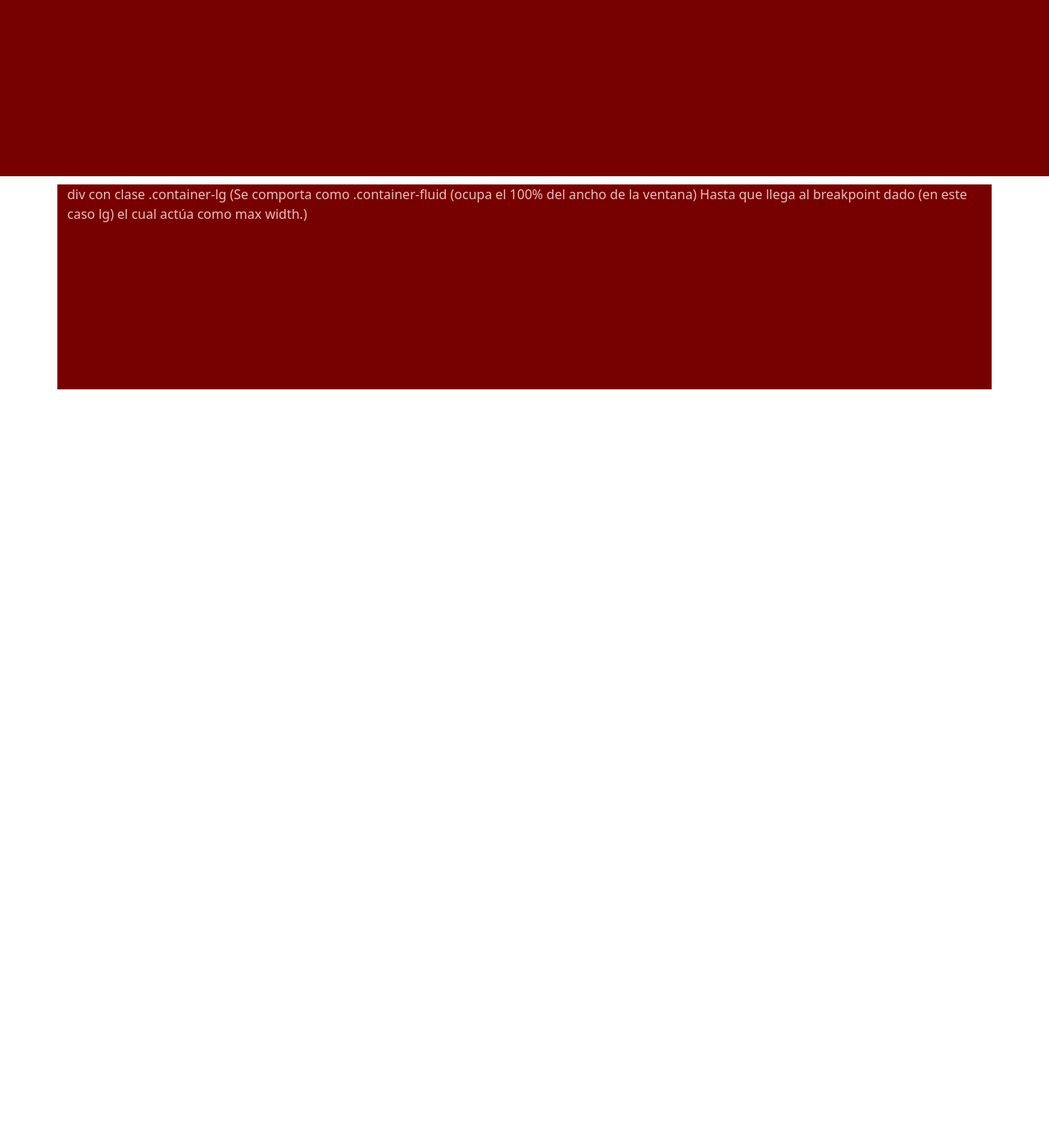
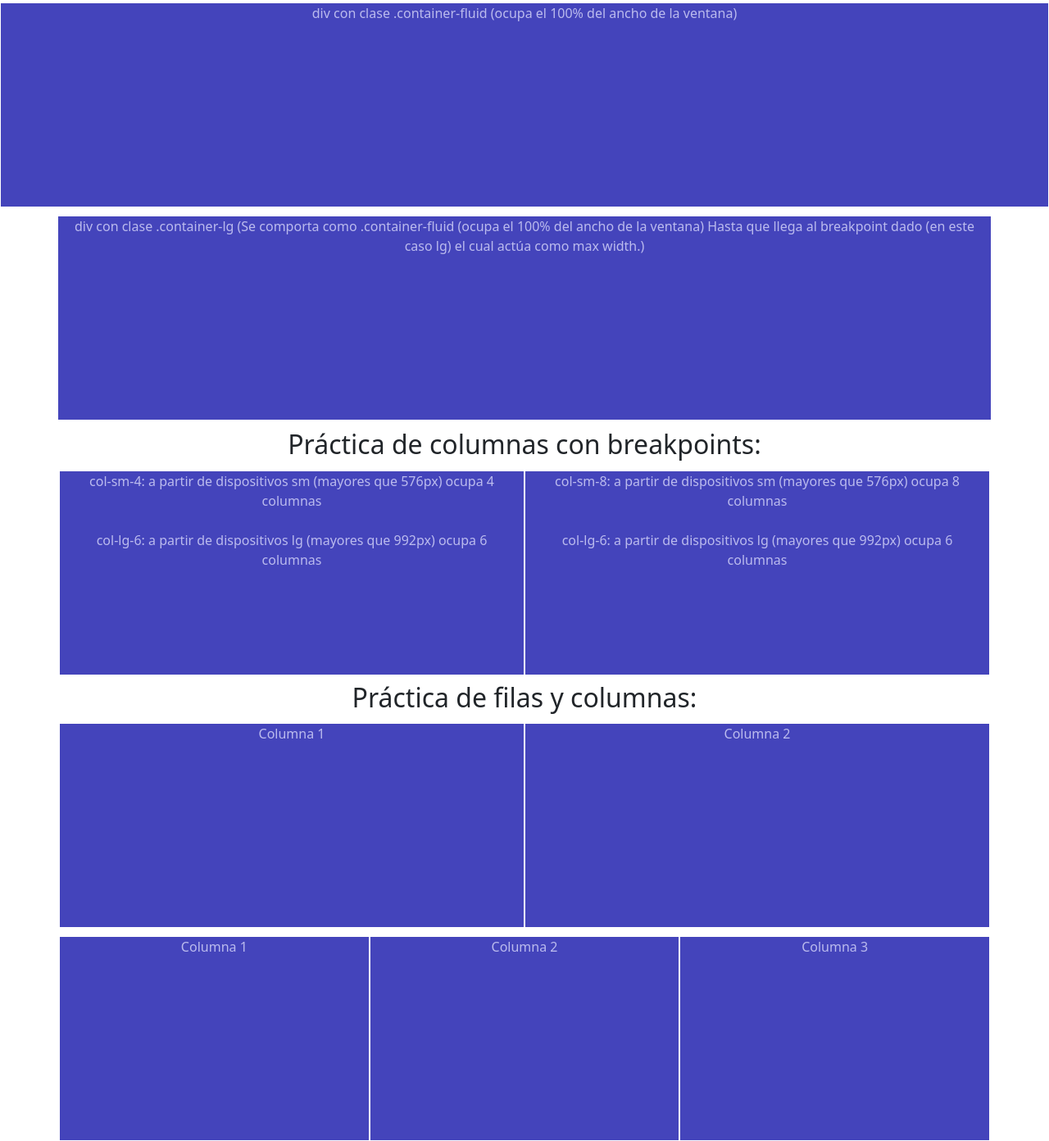
Before and after one commit to HopFr0g/notas-bootstrap, a plain HTML site: page 01_Intro a grid y container/index.html in a window 1280 px wide. Shown: the part 305-1697 px from the top of the page at 82% size. Before the commit the page ends 800 px from the top, so only its background shows below. Drawn offline with nearby package versions, Linux system fonts and the light colour scheme.

Commit message:
01 - Intro a grid y container

```diff
--- a/01_Intro a grid y container/index.html
+++ b/01_Intro a grid y container/index.html
@@ -6,11 +6,17 @@
         <title>01 - Intro a grid y container</title>
 
         <style>
+            h2 {
+                text-align: center;
+            }
+
             div {
-                background: #770000;
-                color: #EEBBBB;
+                background: #4444BB;
+                color: #BBBBEE;
                 height: 250px;
                 margin: 10px 0;
+                text-align: center;
+                border: 1px solid #FFFFFF;
             }
         </style>
 
@@ -29,50 +35,98 @@
         Cuando le damos la clase .row a un elemento HTML,
         estamos indicando que se trata de una fila de bootstrap.
 
+        BREAKPOINTS:
+        Dimensión (ancho del viewport) a partir del cual podemos cambiar el
+        estilo o la estructura de la página web. Los 6 breakpoints
+        de bootstrap son:
+            xs (extra small, < 576px)
+            sm (small, >= 576px)
+            md (medium, >= 768px)
+            lg (large, >= 992px)
+            xl (extra large, >= 1200px)
+            xxl (extra extra large, >= 1400px)
+
         COLUMNAS:
-        .col- o .col-xs- (extra small, < 576px)
-        .col-sm- (small, >= 576px)
-        .col-md- (medium, >= 768px)
-        .col-lg- (large, >= 992px)
-        .col-xl- (extra large, >= 1200px)
-        .col-xxl- (extra extra large, >= 1400px)
-        Dichas dimensiones representan los anchos del viewport.
+            .col-
+            .col-xs-
+            .col-sm-
+            .col-md-
+            .col-lg-
+            .col-xl-
+            .col-xxl-
         Luego del - final se indica un número del 1 al 12 que
         representa el número de columnas que ocupará el elemento
         al cual le aplicamos una de estas clases.
 
-        BREAKPOINTS:
-        Dimensión (ancho) a partir del cual podemos cambiar el
-        estilo o la estructura de la página web. Los 6 breakpoints
-        de bootstrap son "xs", "sm", "md", "lg", "xl" y "xxl".
-
-        CONTENEDORES:
+        CONTENEDORES FIJOS:
         Cuando le damos la clase .container a un elemento HTML,
         estamos creando un contenedor responsivo con un ANCHO
         MÁXIMO FIJO que depende del tamaño del dispositivo.
+
+        CONTENEDORES FLUIDOS:
         Cuando le damos la clase .container-fluid a un elemento HTML,
         estamos creando un contenedor responsivo que CUBRE EL 100%
         DEL ANCHO DE LA VENTANA.
+
+        CONTENEDORES FLUIDOS CON ANCHO MÁXIMO:
         Podemos crear un contenedor responsivo que cubre 100% del
         ancho de la ventana HASTA QUE llega a las dimensiones de
         un breakpoint, mediante las clases:
-        .container-sm
-        .container-md
-        .container-lg
-        .container-xl
-        .container-xxl
+            .container-sm
+            .container-md
+            .container-lg
+            .container-xl
+            .container-xxl
         ------------------------------------------------------------>
 
+        <h2>Práctica de containers:</h2>
         <div class="container">
             div con clase .container (tiene un max-width fijo, definido por bootstrap según el ancho de la ventana)
         </div>
-
         <div class="container-fluid">
             div con clase .container-fluid (ocupa el 100% del ancho de la ventana)
         </div>
-
         <div class="container-lg">
             div con clase .container-lg (Se comporta como .container-fluid (ocupa el 100% del ancho de la ventana) Hasta que llega al breakpoint dado (en este caso lg) el cual actúa como max width.)
         </div>
+
+        <h2>Práctica de columnas con breakpoints:</h2>
+        <div class="container">
+            <div class="row">
+                <div class="col-sm-4 col-lg-6">
+                    col-sm-4: a partir de dispositivos sm (mayores que 576px) ocupa 4 columnas
+                    <br><br>
+                    col-lg-6: a partir de dispositivos lg (mayores que 992px) ocupa 6 columnas
+                </div>
+                <div class="col-sm-8 col-lg-6">
+                    col-sm-8: a partir de dispositivos sm (mayores que 576px) ocupa 8 columnas
+                    <br><br>
+                    col-lg-6: a partir de dispositivos lg (mayores que 992px) ocupa 6 columnas
+                </div>
+            </div>
+        </div>
+
+        <h2>Práctica de filas y columnas:</h2>
+        <div class="container">
+            <div class="row">
+                <div class="col">
+                    Columna 1
+                </div>
+                <div class="col">
+                    Columna 2
+                </div>
+            </div>
+            <div class="row">
+                <div class="col">
+                    Columna 1
+                </div>
+                <div class="col">
+                    Columna 2
+                </div>
+                <div class="col">
+                    Columna 3
+                </div>
+            </div>
+        </div>
     </body>
 </html>
```
